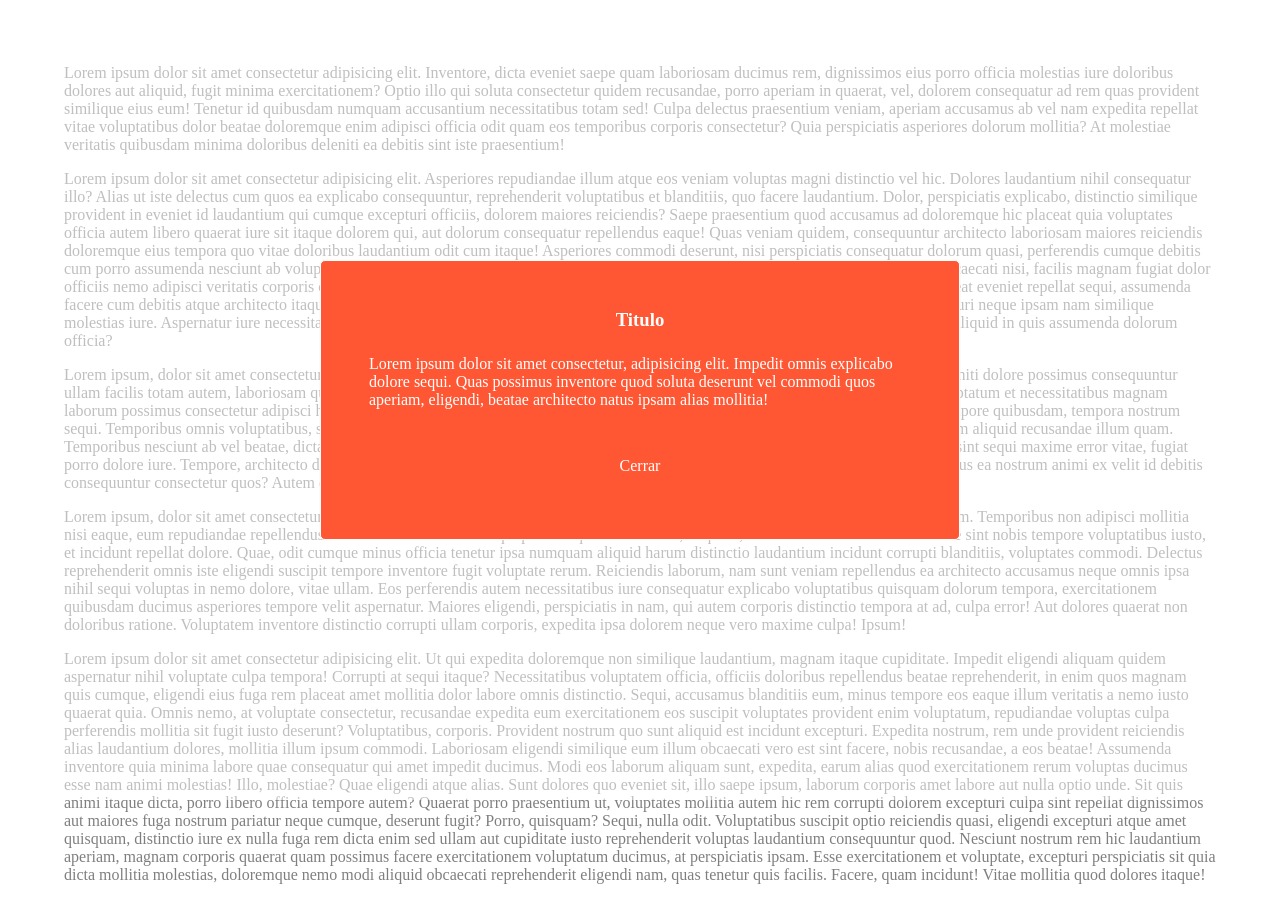
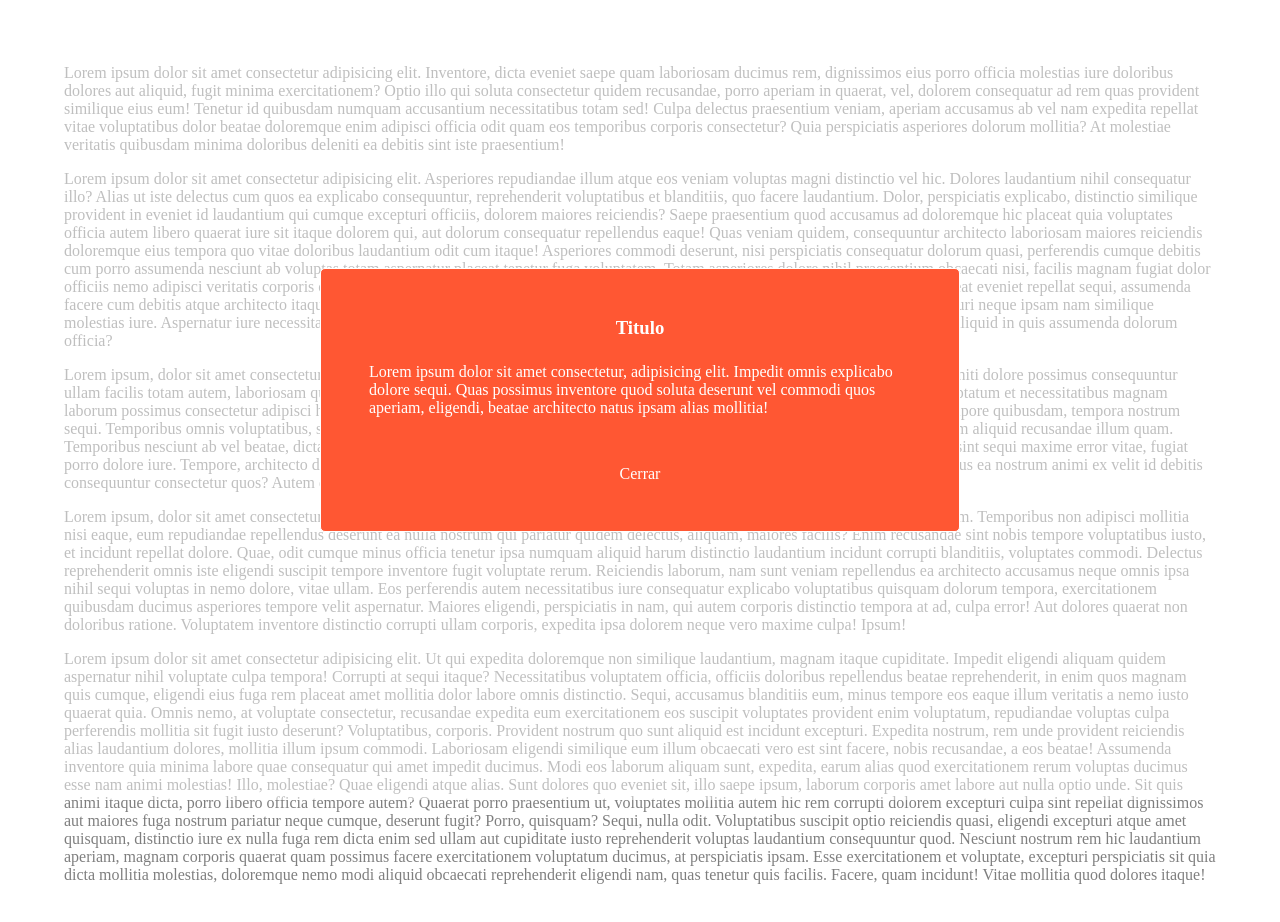
Before and after one commit to EduardoMay/custom-modal, a plain HTML site: page index.html in a window 1280 px wide. Drawn offline with Linux system fonts and the light colour scheme.

```diff
--- a/index.html
+++ b/index.html
@@ -152,12 +152,12 @@
 					eligendi, beatae architecto natus ipsam alias mollitia!
 				</div>
 				<div class="popup__controls">
-					<p
+					<span
 						class="popup__btn-close"
 						onclick="CustomModal.toggleClassName()"
 					>
 						Cerrar
-					</p>
+					</span>
 				</div>
 			</div>
 		</div>
```
Also changed, not shown: 1 other file.
